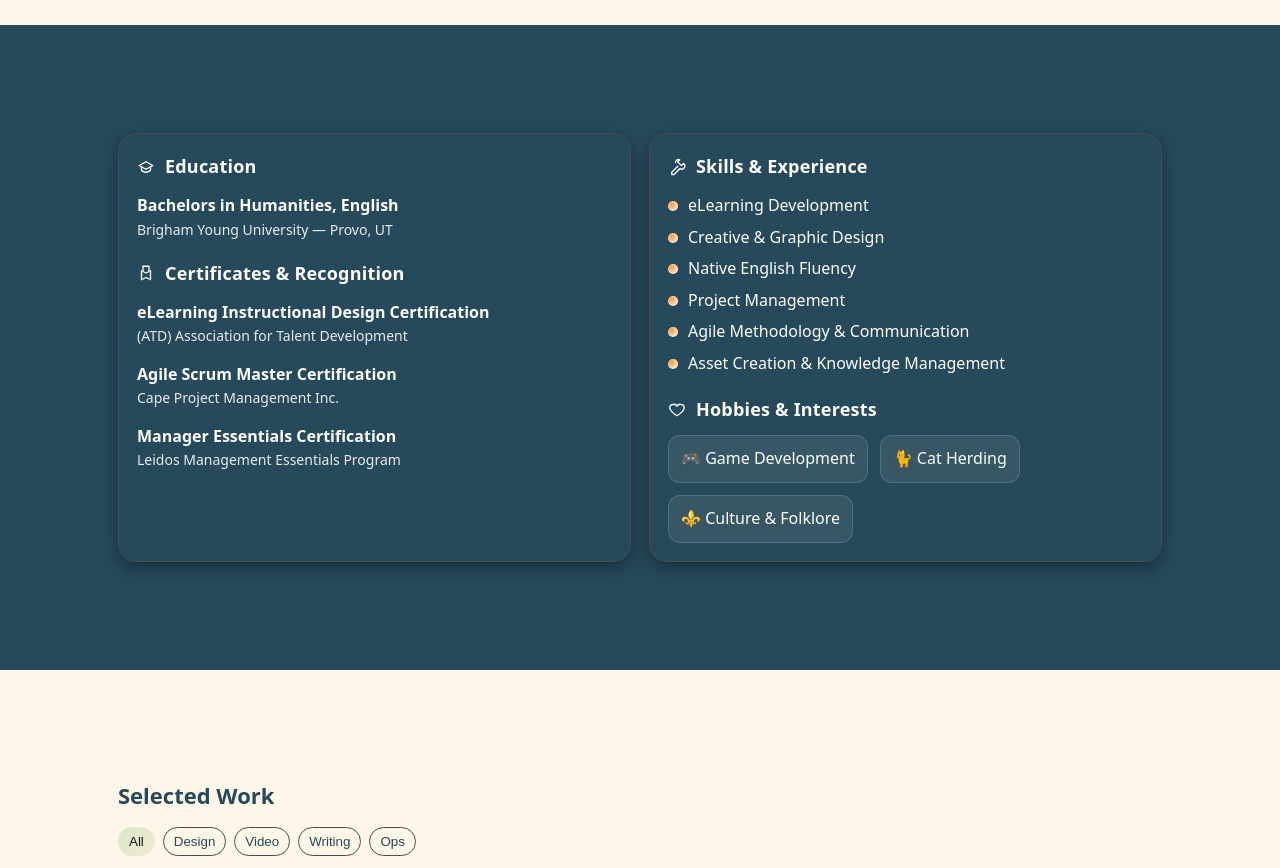
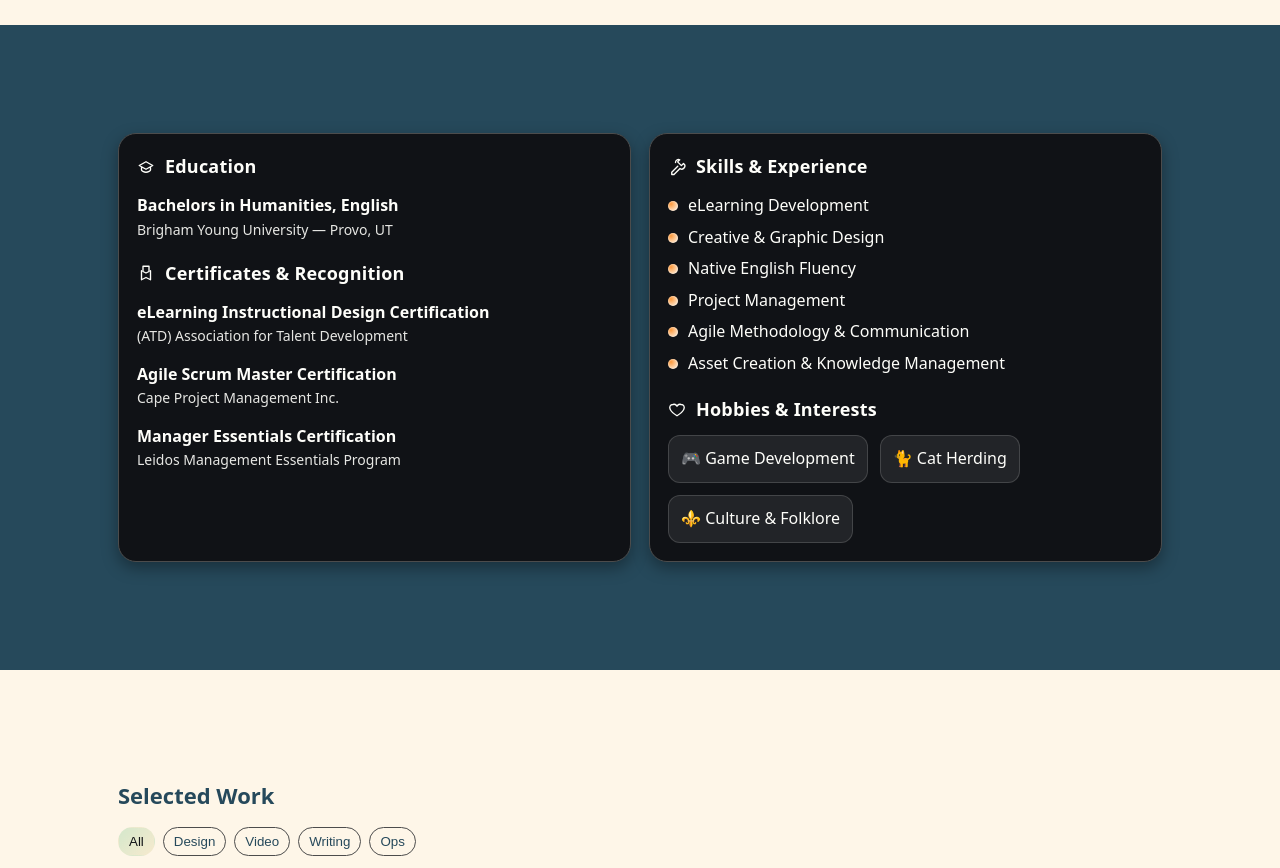
Before and after one commit to Jaden-T/jaden-terrance, a plain HTML site: page index.html in a window 1280 px wide. Shown: the part 1060-1928 px from the top of the page. Drawn offline with Linux system fonts and the light colour scheme.

Commit message:
Update index.html

```diff
--- a/index.html
+++ b/index.html
@@ -91,7 +91,7 @@ nav{display:flex; gap:12px; flex-wrap:wrap}
 
 /* ===== Resume cards (dark band) ===== */
 .resume-grid{display:grid; grid-template-columns:1fr 1fr; gap:18px}
-.resume .card{padding:18px; background:#26495b; color:#fefefa; border-radius:18px; box-shadow:0 6px 16px rgba(0,0,0,.35)}
+.resume .card{padding:18px; background:#101216; color:#fefefa; border-radius:18px; box-shadow:0 6px 16px rgba(0,0,0,.35)}
 .resume h4{margin:0 0 12px; font-size:18px; letter-spacing:.2px; color:#fefefa; display:flex; align-items:center; gap:10px}
 .resume .item{margin:0 0 14px}
 .resume .item .title{font-weight:700}
```
